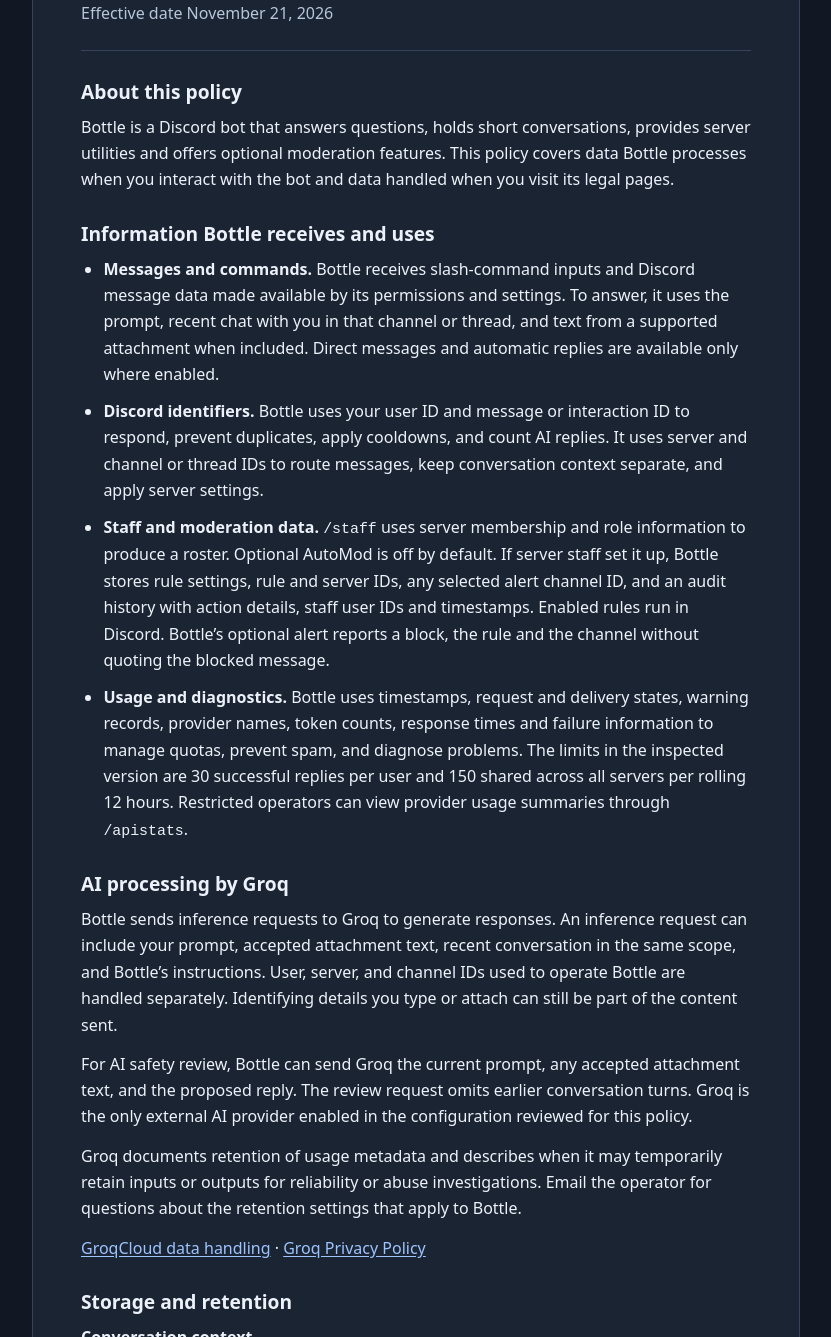
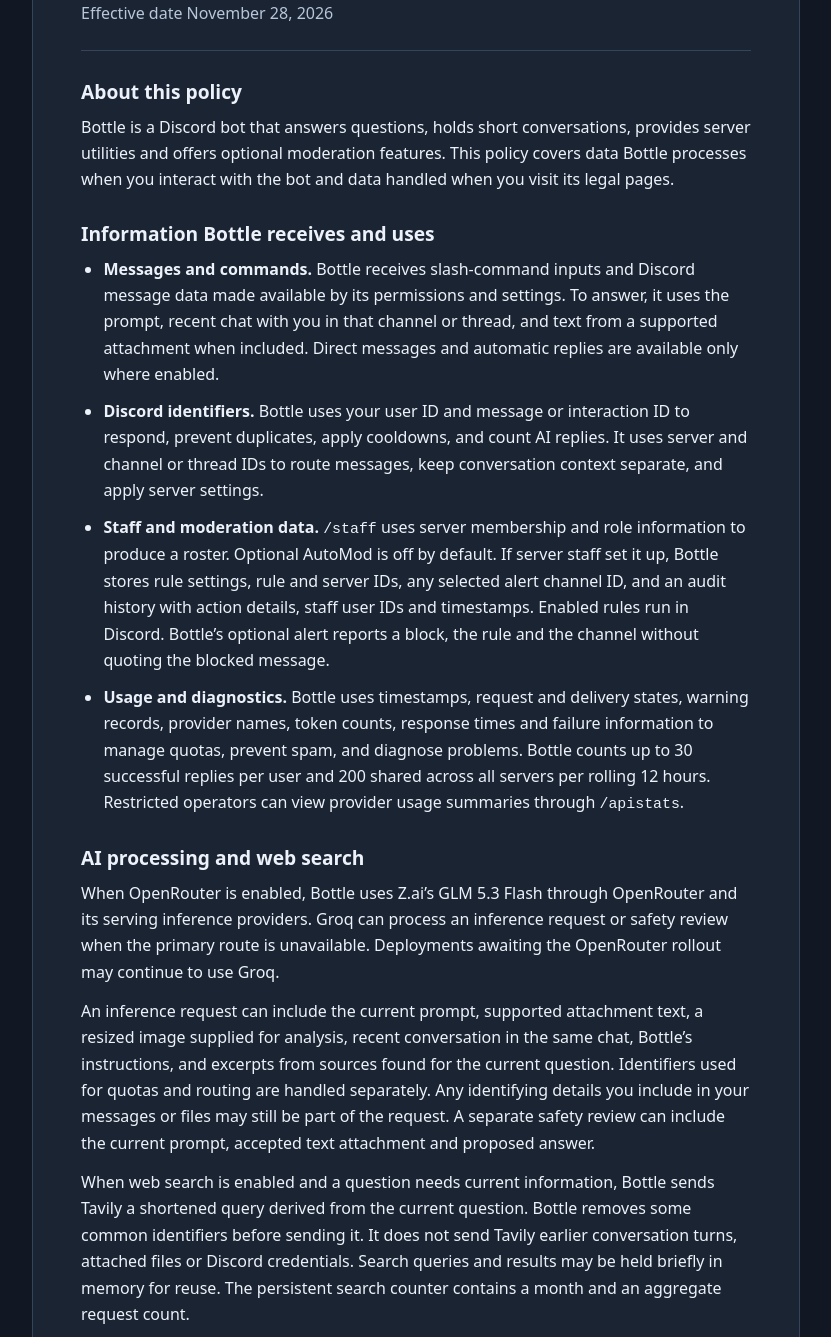
Before and after one commit to mischyef/bottle-terms, a plain HTML site: page docs/privacy.html in a window 1280 px wide. Shown: the part 231-1568 px from the top of the page, without its empty margins (224-1055 px from the left). Drawn offline with Linux system fonts and the light colour scheme.

Commit message:
docs(privacy): disclose AI routing and live search (#1)

```diff
--- a/docs/privacy.html
+++ b/docs/privacy.html
@@ -96,7 +96,7 @@
         <a href="privacy.html" aria-current="page">Privacy Policy</a>
       </nav>
       <h1>Bottle — Privacy Policy</h1>
-      <p class="effective">Effective date <time datetime="2026-11-21">November 21, 2026</time></p>
+      <p class="effective">Effective date <time datetime="2026-11-28">November 28, 2026</time></p>
     </header>
 
     <section>
@@ -110,16 +110,17 @@
         <li><strong>Messages and commands.</strong> Bottle receives slash-command inputs and Discord message data made available by its permissions and settings. To answer, it uses the prompt, recent chat with you in that channel or thread, and text from a supported attachment when included. Direct messages and automatic replies are available only where enabled.</li>
         <li><strong>Discord identifiers.</strong> Bottle uses your user ID and message or interaction ID to respond, prevent duplicates, apply cooldowns, and count AI replies. It uses server and channel or thread IDs to route messages, keep conversation context separate, and apply server settings.</li>
         <li><strong>Staff and moderation data.</strong> <code>/staff</code> uses server membership and role information to produce a roster. Optional AutoMod is off by default. If server staff set it up, Bottle stores rule settings, rule and server IDs, any selected alert channel ID, and an audit history with action details, staff user IDs and timestamps. Enabled rules run in Discord. Bottle’s optional alert reports a block, the rule and the channel without quoting the blocked message.</li>
-        <li><strong>Usage and diagnostics.</strong> Bottle uses timestamps, request and delivery states, warning records, provider names, token counts, response times and failure information to manage quotas, prevent spam, and diagnose problems. The limits in the inspected version are 30 successful replies per user and 150 shared across all servers per rolling 12 hours. Restricted operators can view provider usage summaries through <code>/apistats</code>.</li>
+        <li><strong>Usage and diagnostics.</strong> Bottle uses timestamps, request and delivery states, warning records, provider names, token counts, response times and failure information to manage quotas, prevent spam, and diagnose problems. Bottle counts up to 30 successful replies per user and 200 shared across all servers per rolling 12 hours. Restricted operators can view provider usage summaries through <code>/apistats</code>.</li>
       </ul>
     </section>
 
     <section>
-      <h2>AI processing by Groq</h2>
-      <p>Bottle sends inference requests to Groq to generate responses. An inference request can include your prompt, accepted attachment text, recent conversation in the same scope, and Bottle’s instructions. User, server, and channel IDs used to operate Bottle are handled separately. Identifying details you type or attach can still be part of the content sent.</p>
-      <p>For AI safety review, Bottle can send Groq the current prompt, any accepted attachment text, and the proposed reply. The review request omits earlier conversation turns. Groq is the only external AI provider enabled in the configuration reviewed for this policy.</p>
-      <p>Groq documents retention of usage metadata and describes when it may temporarily retain inputs or outputs for reliability or abuse investigations. Email the operator for questions about the retention settings that apply to Bottle.</p>
-      <p><a href="https://console.groq.com/docs/your-data">GroqCloud data handling</a> · <a href="https://groq.com/privacy-policy">Groq Privacy Policy</a></p>
+      <h2>AI processing and web search</h2>
+      <p>When OpenRouter is enabled, Bottle uses Z.ai’s GLM 5.3 Flash through OpenRouter and its serving inference providers. Groq can process an inference request or safety review when the primary route is unavailable. Deployments awaiting the OpenRouter rollout may continue to use Groq.</p>
+      <p>An inference request can include the current prompt, supported attachment text, a resized image supplied for analysis, recent conversation in the same chat, Bottle’s instructions, and excerpts from sources found for the current question. Identifiers used for quotas and routing are handled separately. Any identifying details you include in your messages or files may still be part of the request. A separate safety review can include the current prompt, accepted text attachment and proposed answer.</p>
+      <p>When web search is enabled and a question needs current information, Bottle sends Tavily a shortened query derived from the current question. Bottle removes some common identifiers before sending it. It does not send Tavily earlier conversation turns, attached files or Discord credentials. Search queries and results may be held briefly in memory for reuse. The persistent search counter contains a month and an aggregate request count.</p>
+      <p>Bottle requests OpenRouter endpoints marked as eligible for zero data retention and disallows endpoints that collect requests for training. Provider policies and account settings determine their handling, and these routing settings do not establish a blanket retention guarantee. Groq documents retention of usage metadata and circumstances for temporary content logging. Email the operator for details about the account settings and host practices that apply to Bottle.</p>
+      <p><a href="https://openrouter.ai/privacy/">OpenRouter Privacy Policy</a> · <a href="https://console.groq.com/docs/your-data">GroqCloud data handling</a> · <a href="https://www.tavily.com/privacy">Tavily Privacy Policy</a></p>
     </section>
 
     <section>
@@ -131,7 +132,7 @@
         </div>
         <div>
           <dt>Request and provider records</dt>
-          <dd>Bottle stores request identifiers, user IDs, delivery status and timing in a SQLite database on the bot’s host. Successful reply records expire after 12 hours. Failed or abandoned requests can be kept for up to 24 hours for deduplication, and uncertain delivery can be held for 12 hours and one minute. Maintenance removes expired entries. Provider attempt records expire after one day.</dd>
+          <dd>Bottle stores request identifiers, user IDs, delivery status and timing in a SQLite database on the bot’s host. Successful reply records expire after 12 hours. Failed or abandoned requests can be kept for up to 24 hours for deduplication, and uncertain delivery can be held for 12 hours and one minute. Maintenance removes expired entries. Provider attempt records expire after one day. Bottle prunes paid spending records after 35 days.</dd>
         </div>
         <div>
           <dt>Warnings, server settings and staff records</dt>
@@ -147,18 +148,18 @@
     <section>
       <h2>Sharing and visibility</h2>
       <p>Discord delivers commands, messages, replies, and optional moderation alerts. People with access to a server channel can see posts made there. Staff rosters and moderation alerts are shown in the relevant server according to its settings and Discord permissions.</p>
-      <p>Conversation context stays within its own user and chat scope. Bottle uses Discord user IDs across servers to apply per-user quotas and warning controls. The shared quota counts AI replies across servers. Groq receives the AI request data described above. The operator may disclose information where required by law.</p>
+      <p>Conversation context stays within its own user and chat scope. Bottle uses Discord user IDs across servers to apply per-user quotas and warning controls. The shared quota counts AI replies across servers. The inference and search services receive the data described above. The operator may disclose information where required by law.</p>
       <p>GitHub Pages hosts these legal pages. This page uses no tracking scripts. GitHub records visitors’ IP addresses for security. <a href="https://docs.github.com/en/site-policy/privacy-policies/github-general-privacy-statement">GitHub Privacy Statement</a></p>
     </section>
 
     <section>
       <h2>Data security</h2>
-      <p>Bottle connects to Discord and Groq over encrypted connections. It keeps AI conversation context in temporary memory, limits what goes into inference requests, and restricts access to moderator commands and provider usage summaries. Keep passwords, access tokens and sensitive personal information out of prompts and attachments.</p>
+      <p>Bottle uses HTTPS to connect to Discord, inference and search services. It keeps AI conversation context in temporary memory, limits what goes into inference requests, and restricts access to moderator commands and provider usage summaries. Keep passwords, access tokens and sensitive personal information out of prompts and attachments.</p>
     </section>
 
     <section>
       <h2>Your choices, access and deletion</h2>
-      <p>Run <code>/forget</code> in the channel or thread where you chatted with Bottle to clear your local AI conversation context there. Run it again in each separate chat you want to clear. Discord messages, copies already sent to Groq, and quota, staff, and moderation records follow their own retention rules. Use Discord’s controls to manage messages on Discord.</p>
+      <p>Run <code>/forget</code> in the channel or thread where you chatted with Bottle to clear your local AI conversation context there. Run it again in each separate chat you want to clear. Discord messages, copies already sent to inference or search services, and quota, staff, and moderation records follow their own retention rules. Use Discord’s controls to manage messages on Discord.</p>
       <p>For access, correction, or deletion requests, use the privacy contact below. Include your Discord user ID and enough detail to identify the relevant records. The operator verifies that you control the account before disclosing or changing its data. Rights and obligations depend on applicable law.</p>
     </section>
 
```
